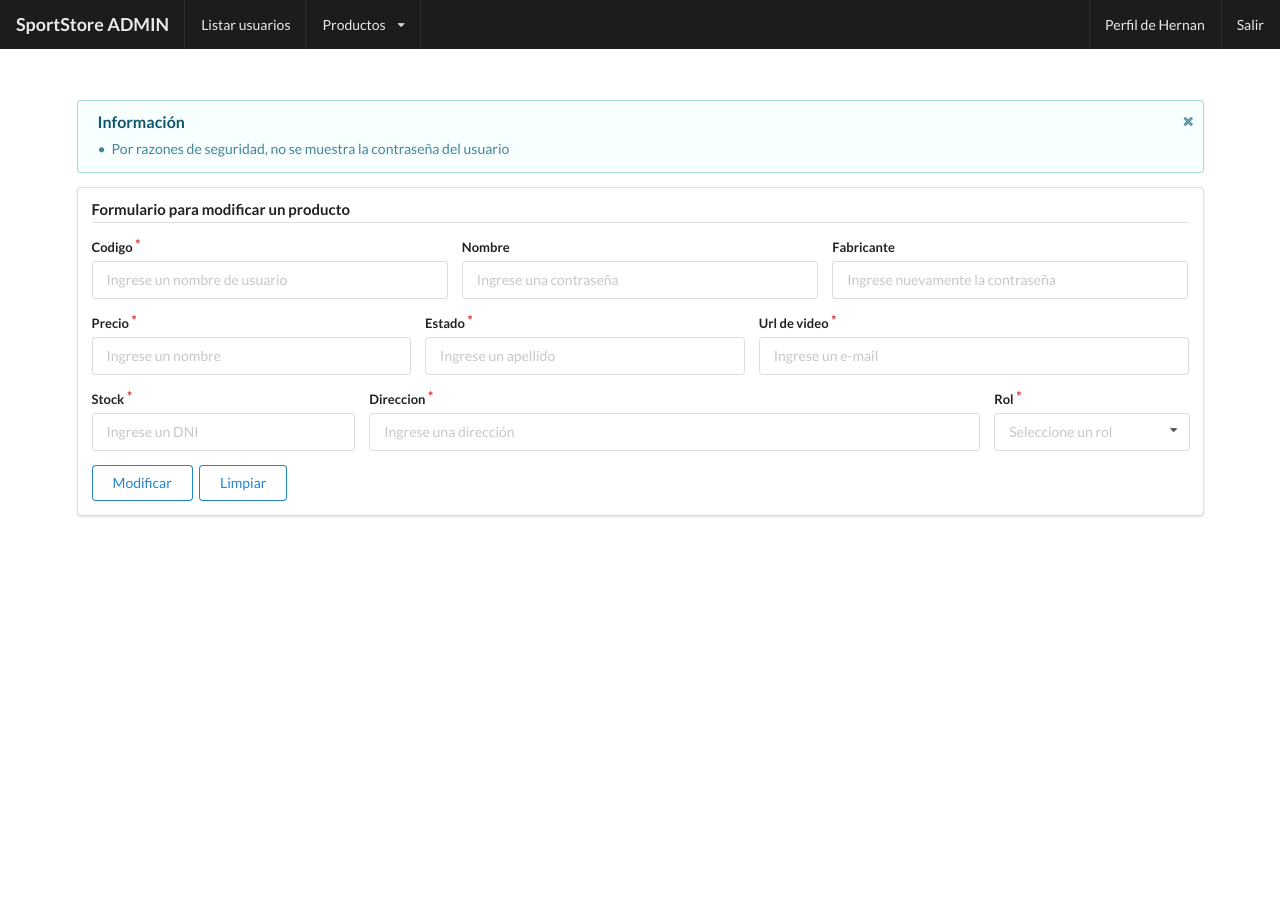
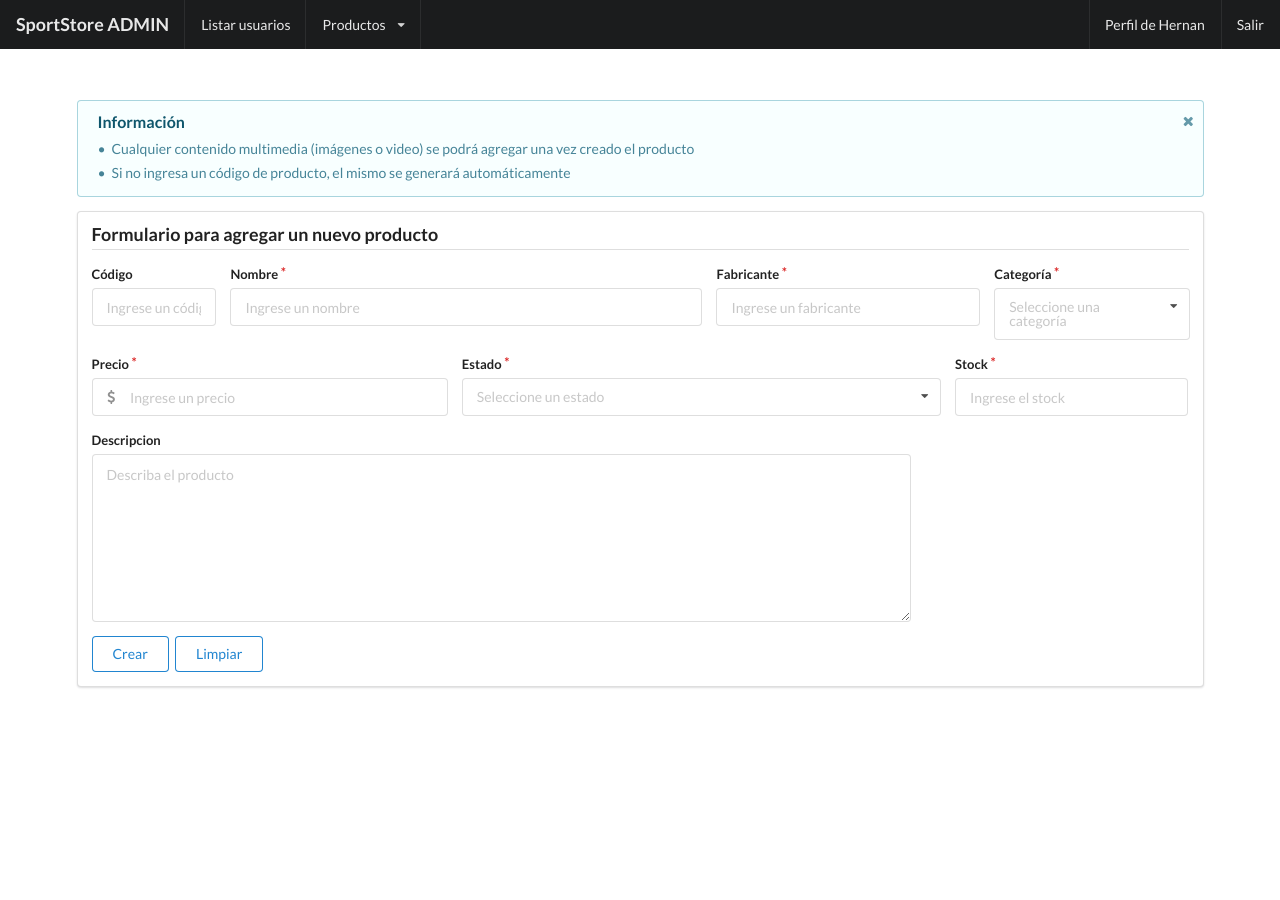
Before and after one commit to hernan91/lab, a PHP site: page /admin-edit-product.php in a window 1280 px wide. Run offline with PHP 8.4, Linux system fonts and the light colour scheme; tables that the repository leaves empty or names only in its code hold one stand-in row (values such as "Sample post"); some libraries are stand-ins or nearby versions.

```diff
--- a/admin-detail-product.php
+++ b/admin-detail-product.php
@@ -5,7 +5,7 @@
 ?>
 <?php
 	$code = isset($_GET['code'])?$_GET['code']:die('<h3>Se produjo un problema al realizar la consulta</h3>');
-	$productData = api_internal_products_getAllProductData($code);
+	$productData = api_internal_products_getAllProductsBasicTableData($code);
 	$productImagesData = api_internal_products_getProductImagesData($code);
 	$firstImageFilename = $productImagesData[0]['id'].'.'.$productImagesData[0]['extension'];
 	$success = isset($_GET['success']);
--- a/admin-edit-product.php
+++ b/admin-edit-product.php
@@ -1,121 +1,140 @@
-<?php define('PAGE', "admin-add-users") ?>
+<?php define('PAGE', "admin-edit-product") ?>
 <?php
 	include("adminSections/section-top.php");
-	include_once("api/internal/users.php");
+	include_once("api/internal/products.php");
 	include_once 'components/modalConfirm.php';
-	components_modal_confirm("Confirmar acción", "¿Esta seguro de que desea modificar este usuario?");
+	components_modal_confirm("Confirmar acción", "¿Esta seguro de que desea modificar este producto?");
 
 	$success = false;
 	$errors = array();
-	$id = $username = $password = $email = $name = $lastname = $dni = $direction = $role = "";
+	$code = $name = $manufacturer = $category_code = $price = $state = $stock = $description = "";
 	$val = false;
-	if(isset($_GET['id'])){
-		$id = $_GET['id'];
-		if(!isset($_POST['username'])){
-			$userData = api_internal_users_getUserData($_GET['id']);
-			$username = $userData['username'];
-			$email = $userData['email'];
-			$name = $userData['name'];
-			$lastname = $userData['lastname'];
-			$dni = $userData['dni'];
-			$direction = $userData['direction'];
-			$role = $userData['role'];
+	$categoriesList = api_internal_products_getAllCategoriesData();
+
+	if(isset($_GET['code'])){
+		$code = $_GET['code'];
+		if(!isset($_POST['name'])){
+			$productData = api_internal_products_getAllProductBasicData($_GET['code']);
+			$code = $productData['code'];
+			$name = $productData['name'];
+			$manufacturer = $productData['manufacturer'];
+			$price = $productData['price'];
+			$state = $productData['state'];
+			$stock = $productData['stock'];
+			$description = $productData['description'];
+			$category_code = $productData['category_code'];
 		}
 		else{
-			$username = $_POST['username'];
-			$password = $_POST['password'];
-			$email = $_POST['email'];
+			$code = $_POST['code'];
 			$name = $_POST['name'];
-			$lastname = $_POST['lastname'];
-			$dni = $_POST['dni'];
-			$direction = $_POST['direction'];
-			$role = $_POST['role'];
-			$val = api_internal_users_modifyUser($id, $username, $password, $email, $name, $lastname, $dni, $direction, $role);
+			$manufacturer = $_POST['manufacturer'];
+			$price = $_POST['price'];
+			$state = $_POST['state'];
+			$stock = $_POST['stock'];
+			$description = $_POST['description'];
+			$category_code = $_POST['category_code'];
+			$val = api_internal_products_modifyProduct($code, $name, $manufacturer, $category_code, $price, $state, $stock, $description);
 			if(is_array($val)) $errors = $val;
 			else{
 				$success = $val;
 				if($success){
-					header('Location: admin-list-users.php?success=Usuario%20<b>'.$username.'</b>%20modificado%20correctamente');
+					header('Location: admin-list-products.php?success=Producto%20<b>'.$name.'</b>%20modificado%20correctamente');
 					die();
 				}
 				else{
-					header('Location: admin-list-users.php?error=El%20usuario%20<b>'.$username.'</b>%20no%20pudo%20modificarse%20correctamente');
+					header('Location: admin-list-users.php?error=El%20producto%20<b>'.$name.'</b>%20no%20pudo%20modificarse%20correctamente');
 					die();
 				}
 			}
 		}
 	}
 ?>
+	<div class="ui <?php echo $success?"":"hidden" ?> success message">
+		<i class="close icon"></i>
+		<div class="header">Carga completa!</div>
+		<p>El producto <?php echo $name ?> se añadió correctamente a la lista de productos</p>
+	</div>
+
 	<div class="ui info message">
 		<i class="close icon"></i>
 		<div class="header">
 			Información
 		</div>
 		<ul class="list">
-			<li>Por razones de seguridad, no se muestra la contraseña del usuario</li>
+			<li>Cualquier contenido multimedia (imágenes o video) se podrá agregar una vez creado el producto</li>
+			<li>Si no ingresa un código de producto, el mismo se generará automáticamente</li>
 		</ul>
 	</div>
 
 	<div class="ui segment">
 		<form method="POST" class="ui form" id="formAgregarUsuario">
-			<h4 class="ui dividing header"><b>Formulario para modificar un producto</b></h4>
-			<div class="three fields">
-				<div class="required field">
-					<label>Codigo</label>
-					<input type="text" name="username" placeholder="Ingrese un nombre de usuario" value="<?php echo $success?'':$username ?>">
+			<h3 class="ui dividing header"><b>Formulario para agregar un nuevo producto</b></h3>
+			<div class="fields">
+				<div class="two wide field">
+					<label>Código</label>
+					<input type="text" name="code" placeholder="Ingrese un código de producto" value="<?php echo $success?'':$code ?>">
 				</div>
-				<div class="field">
+				<div class="seven wide field required">
 					<label>Nombre</label>
-					<input type="password" data-validate="password" id="password" placeholder="Ingrese una contraseña">
+					<input type="text" name="name" placeholder="Ingrese un nombre" value="<?php echo $success?'':$name ?>">
 				</div>
-				<div class="field">
+				<div class="four wide field required">
 					<label>Fabricante</label>
-					<input type="password" data-validate="confPassword" id="confPassword" placeholder="Ingrese nuevamente la contraseña">
+					<input type="text" name="manufacturer" placeholder="Ingrese un fabricante" value="<?php echo $success?'':$manufacturer ?>">
+				</div>
+				<div class="three wide required field">
+					<label>Categoría</label>
+					<select class="ui selection dropdown" id="dropRol" name="category_code">
+						<option value="">Seleccione una categoría</option>
+						<?php
+							foreach($categoriesList as $category){
+								$selected = (!$success && $category["code"]==$category_code)?"selected":"";
+								echo '<option '.$selected.' value="'.$category['code'].'" >'.$category["name"].'</option>';
+								//echo '<option value="'.$category["code"].'" '.(!$success && $category["name"]==$category_code)?"selected":"".'">'.$category["name"].'</option>';
+							}
+						?>
+					</select>
 				</div>
 			</div>
 			<div class="fields">
 				<div class="six wide required field">
 					<label>Precio</label>
-					<input type="text" name="name" placeholder="Ingrese un nombre" value="<?php echo $success?'':$name ?>">
-				</div>
-				<div class="six wide required field">
-					<label>Estado</label>
-					<input type="text" name="lastname" placeholder="Ingrese un apellido"  value="<?php echo $success?'':$lastname ?>">
+					<div class="ui left icon input">
+						<input name="price" type="text" placeholder="Ingrese un precio" value="<?php echo $success?'':$price ?>">
+						<i class="dollar icon"></i>
+					</div>
 				</div>
 				<div class="eight wide required field">
-					<label>Url de video</label>
-					<input type="email" name="email" placeholder="Ingrese un e-mail" value="<?php echo $success?'':$email ?>">
+					<label>Estado</label>
+					<select class="ui selection dropdown" id="dropRol" name="state">
+						<option value="">Seleccione un estado</option>
+						<option data-value="Activo" value="Activo"<?php echo (!$success && $state=='Activo')?'selected':'' ?>>Activo</option>
+						<option data-value="Inactivo" value="Inactivo"<?php echo (!$success && $state=='Inactivo')?'selected':'' ?>>Inactivo</option>
+					</select>
+				</div>
+				<div class="four wide required field">
+					<label>Stock</label>
+					<input type="number" name="stock" min="0" placeholder="Ingrese el stock" value="<?php echo $success?'':$stock ?>">
 				</div>
 			</div>
 			<div class="fields">
-				<div class="four wide required field">
-					<label>Stock</label>
-					<input type="text" name="dni" placeholder="Ingrese un DNI" value="<?php echo $success?'':$dni ?>">
-				</div>
-				<div class="nine wide required field">
-					<label>Direccion</label>
-					<input type="text" name="direction" placeholder="Ingrese una dirección" value="<?php echo $success?'':$direction ?>">
-				</div>
-				<div class="three wide required field">
-					<label>Rol</label>
-					<select class="ui selection dropdown" id="dropRol" name="role">
-						<option value="">Seleccione un rol</option>
-						<option data-value="administrator" value="Administrador" <?php echo (!$success & $role=='Administrador')?'selected':'' ?>>Administrador</option>
-						<option data-value="client" value="Cliente" <?php echo (!$success & $role=='Cliente')?'selected':'' ?>>Cliente</option>
-					</select>
+				<div class="twelve wide field">
+					<label>Descripcion</label>
+					<textarea name="description" placeholder="Describa el producto" ><?php echo $success?'':$description ?></textarea>
+					<!--<textarea name="description"  maxlength="1022" value=""></textarea>-->
 				</div>
 			</div>
+
 			<div class="ui error message"></div>
 			<div>
-				<div class="ui basic blue button" tabindex="0" id="botonCrear">Modificar</div>
+				<div class="ui basic blue button" tabindex="0" id="botonCrear">Crear</div>
 				<div class="ui basic blue button" tabindex="0" id="botonLimpieza">Limpiar</div>
 			</div>
-			<input type="hidden" id="cryptedPasswordField" name="password">
 		</form>
 		<div class="ui <?php echo is_array($val)?'':'hidden' ?> error message">
 			<i class="close icon"></i>
 			<div class="header">
-				Surgieron errores al modificar el usuario
+				Hubieron errores al agregar el nuevo producto
 			</div>
 			<ul class="list">
 				<?php
@@ -128,8 +147,7 @@
 	</div>
 	<?php include("adminSections/section-bottom.php") ?>
 
-<script src="js/admin-edit-user.js"></script>
-<script src="https://cdnjs.cloudflare.com/ajax/libs/crypto-js/3.1.2/rollups/md5.js"></script>
+<script src="js/admin-add-product.js"></script>
 <?php
 	//unset();
 ?>
--- a/admin-edit-user.php
+++ b/admin-edit-user.php
@@ -1,4 +1,4 @@
-<?php define('PAGE', "admin-add-users") ?>
+<?php define('PAGE', "admin-edit-users") ?>
 <?php
 	include("adminSections/section-top.php");
 	include_once("api/internal/users.php");
--- a/admin-list-products.php
+++ b/admin-list-products.php
@@ -7,7 +7,7 @@
 ?>
 <?php
 	$searchedUser = isset($_GET['user'])?$_GET['user']:"";
-	$productsList = api_internal_products_getAllProductsBasicData();
+	$productsList = api_internal_products_getAllProductsBasicTableData();
 	$success = isset($_GET['success']);
 	$error = isset($_GET['error']);
 ?>
@@ -43,7 +43,7 @@
 				</div>
 			</div>
 			<div class="field">
-				<a href="admin-add-user.php">
+				<a href="admin-add-product.php">
 					<div class="ui right floated basic blue small labeled icon button">
 						<i class="plus icon"></i> Agregar producto
 					</div>
--- a/api/internal/products.php
+++ b/api/internal/products.php
@@ -1,24 +1,23 @@
 <?php
-	include_once'api/connection.php';
+	include_once 'api/connection.php';
+	include_once 'api/internal/validations/products.php';
 
-	function api_internal_products_newProduct($code, $name, $price, $catName, $manufacturer, $state, $stock ){
+	function api_internal_products_newProduct($code, $name, $manufacturer, $category_code, $price, $state, $stock, $description){
+		$errors = validations_products_validNewProduct($code, $name, $manufacturer, $category_code, $price, $state, $stock, $description);
+		if(count($errors)>0) return $errors;
 		$con = new Conexion();
 		if($con->connect()){
-			$query = "SELECT P.`code`, P.`name`, P.`description`, P.`manufacturer`, P.`price`, P.`videoExtension`, P.`state`, P.`stock`, C.`name` as catName FROM `products` AS P,`category` AS C WHERE P.`code`='".$code."' AND P.`category_code`=C.`code`";
-			$rows = array();
-			if($result = $con->query($query)){
-				while($r = mysqli_fetch_assoc($result)) {
-					$rows[] = $r;
-				}
-				return $rows[0];
-			}
-			throw new Exception("No existe el producto.");
+			if(empty($code)) $query = "INSERT INTO `products`(`name`, `manufacturer`, `category_code`, `price`, `state`, `stock`, `description`) VALUES ('".$name."', '".$manufacturer."', '".$category_code."', '".$price."', '".$state."', '".$stock."', '".$description."')";
+			else $query = "INSERT INTO `products`(`code`, `name`, `manufacturer`, `category_code`, `price`, `state`, `stock`, `description`) VALUES ('".$code."', '".$name."', '".$manufacturer."', '".$category_code."', '".$price."', '".$state."', '".$stock."', '".$description."')";
+			$result = $con->query($query);
+			if($result) return $result;
+			throw new Exception("No se pudo cargar el producto.");
 		}
 		$con->close();
 		throw new Exception("Imposible conectarse a la base de datos.");
 	}
 
-	function api_internal_products_getAllProductsBasicData(){
+	function api_internal_products_getAllProductsBasicTableData(){
 		$con = new Conexion();
 		if($con->connect()){
 			$query = "SELECT P.`code`, P.`name`, P.`price`, C.`name` as catName, P.`manufacturer`, P.`state`, P.`stock` FROM `products` AS P,`category` AS C WHERE P.`category_code`=C.`code`";
@@ -35,10 +34,10 @@
 		throw new Exception("Imposible conectarse a la base de datos.");
 	}
 
-	function api_internal_products_getAllProductData($code){
+	function api_internal_products_getAllProductBasicData($code){
 		$con = new Conexion();
 		if($con->connect()){
-			$query = "SELECT P.`code`, P.`name`, P.`description`, P.`manufacturer`, P.`price`, P.`videoExtension`, P.`state`, P.`stock`, C.`name` as catName FROM `products` AS P,`category` AS C WHERE P.`code`='".$code."' AND P.`category_code`=C.`code`";
+			$query = "SELECT `code`, `name`, `manufacturer`, `category_code`, `price`, `state`, `stock`, `description` FROM `products` WHERE `code`='".$code."'";
 			$rows = array();
 			if($result = $con->query($query)){
 				while($r = mysqli_fetch_assoc($result)) {
@@ -99,19 +98,20 @@
 		return $rows;
 	}
 
-	function api_internal_products_getAllCategoriesNames(){
+	function api_internal_products_getAllCategoriesData(){
 		$con = new Conexion();
 		if($con->connect()){
-			$query = "SELECT `name` FROM `category`";
+			$query = "SELECT `code`,`name` FROM `category`";
 			$rows = array();
 			if($result = $con->query($query)){
 				while($r = mysqli_fetch_assoc($result)) {
 					$rows[] = $r;
 				}
+				return $rows;
 			}
+			throw new Exception("No existen categorías");
 		}
 		$con->close();
-		return $rows;
+		throw new Exception("Imposible conectarse a la base de datos.");
 	}
-
 ?>
--- a/api/internal/validations/products.php
+++ b/api/internal/validations/products.php
@@ -1,18 +1,17 @@
 <?php
 	include_once("api/connection.php");
 
-	function validations_products_validNewProduct($code, $name, $price, $name, $lastname, $dni, $direction, $role){
+	function validations_products_validNewProduct($code, $name, $manufacturer, $catName, $price, $state, $stock, $description){
 		$errors = array();
-		if(strlen($username)<6) $errors[] = 'El nombre de usuario debe tener al menos 6 caracteres';
-		if(validations_users_numOcurrrencesUser($username)>0) $errors[] = 'El nombre de usuario ya está tomado';
-		if(strlen($password)!=32) $errors[] = 'Contraseña inválida';
-		if(!validEmail($email)) $errors[] = $email.' no es una dirección de correo válida';
-		if(validations_users_numOcurrrencesEmail($email)>0) $errors[] = 'La direccion de correo esta en uso';
-		if(empty($name)) $errors[] = 'Por favor, ingrese un nombre';
-		if(empty($lastname)) $errors[] = 'Por favor, ingrese un apellido';
-		if(empty($dni)) $errors[] = 'Por favor, ingrese un dni';
-		if(empty($direction)) $errors[] = 'Por favor, ingrese una direccion';
-		if(empty($role)) $errors[] = 'Por favor, ingrese un rol de usuario';
+		if(!empty($code) && validations_products_numOcurrrencesCode($code)>0) $errors[] = 'El código ya está tomado';
+		if(empty($name)) $errors[] = 'Por favor ingrese un nombre de producto';
+		else if(validations_products_numOcurrrencesName($name)>0) $errors[] = 'El nombre del producto ya esta tomado';
+		if(empty($manufacturer)) $errors[] = 'Por favor ingrese un fabricante';
+		if(empty($catName)) $errors[] = 'Por favor ingrese una categoría';
+		if(empty($price)) $errors[] = 'Por favor ingrese un precio';
+		if(empty($state)) $errors[] = 'Por favor ingrese un estado';
+		else if($state!="Activo" && $state!="Inactivo") $errors[] = 'Por favor ingrese un estado válido';
+		if(empty($stock)) $errors[] = 'Por favor ingrese un número de stock';
 		return $errors;
 	}
 
@@ -34,10 +33,10 @@
 
 
 	///////////////////////////////
-	function validations_users_numOcurrrencesUser($username){
+	function validations_products_numOcurrrencesCode($code){
 		$con = new Conexion();
 		if($con->connect()){
-			$query = "SELECT `id` FROM `users` WHERE '".$username."'=`username`";
+			$query = "SELECT `code` FROM `products` WHERE '".$code."'=`code`";
 			$rows = array();
 			if($result = $con->query($query)){
 				while($r = mysqli_fetch_assoc($result)) {
@@ -50,10 +49,10 @@
 		throw new Exception("Imposible conectarse a la base de datos.");
 	}
 
-	function validations_users_numOcurrrencesEmail($email){
+	function validations_products_numOcurrrencesName($name){
 		$con = new Conexion();
 		if($con->connect()){
-			$query = "SELECT `id` FROM `users` WHERE '".$email."'=`email`";
+			$query = "SELECT `name` FROM `products` WHERE '".$name."'=`name`";
 			$rows = array();
 			if($result = $con->query($query)){
 				while($r = mysqli_fetch_assoc($result)) {
```
Also changed, not shown: admin-add-product.php (+25 -26 lines), js/admin-add-product.js (added, +96 -0 lines), js/admin-edit-product.js (added, +96 -0 lines).
